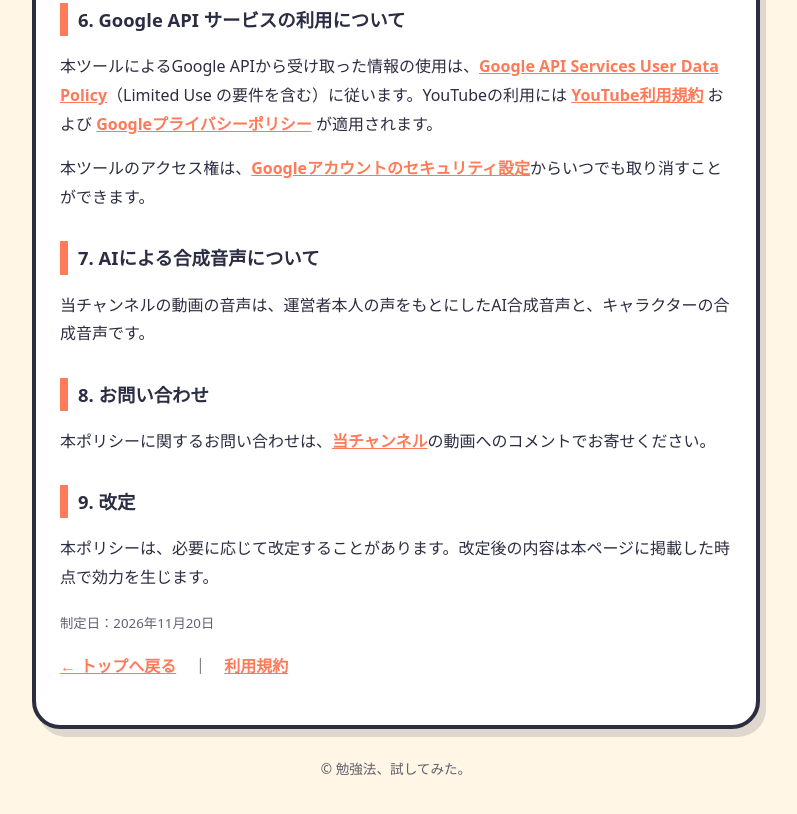
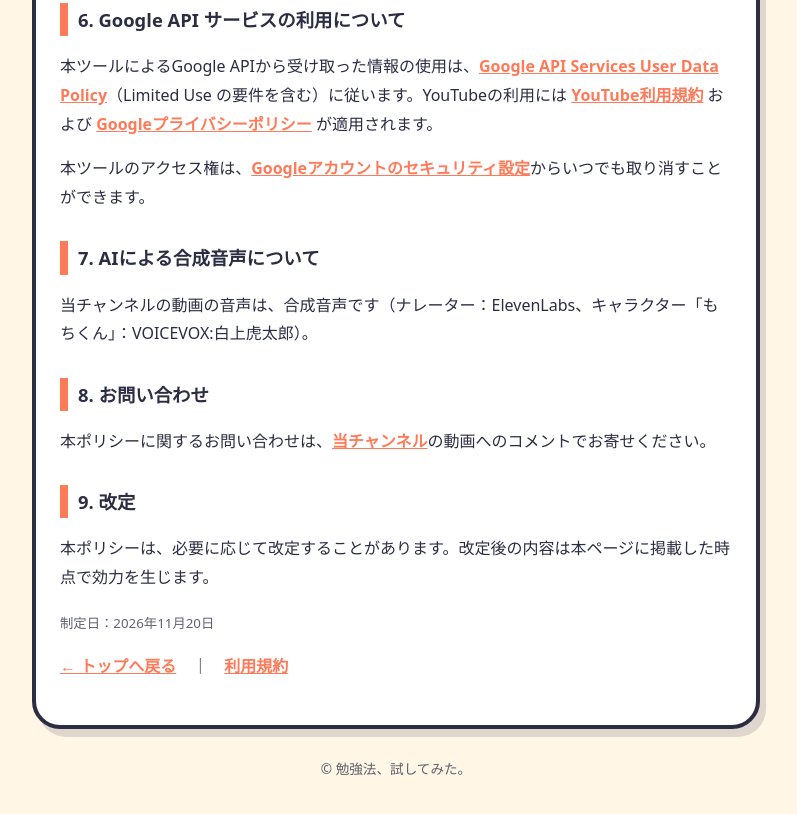
Before and after one commit to rsakashi0701-prog/rsakashi0701-prog.github.io, a plain HTML site: page privacy.html in a window 1280 px wide. Shown: the part 1714-2528 px from the top of the page, without its empty margins (244-1041 px from the left). Drawn offline with Linux system fonts and the light colour scheme.

Commit message:
プライバシーポリシー：音声の表記を更新
Co-Authored-By: Claude Opus 5.5 <noreply@anthropic.com>
Claude-Session: https://claude.ai/code/session_01EzR6y6yrWz12dGexjcu32v

```diff
--- a/privacy.html
+++ b/privacy.html
@@ -42,7 +42,7 @@
 <p>本ツールのアクセス権は、<a href="https://myaccount.google.com/permissions">Googleアカウントのセキュリティ設定</a>からいつでも取り消すことができます。</p>
 
 <h2>7. AIによる合成音声について</h2>
-<p>当チャンネルの動画の音声は、運営者本人の声をもとにしたAI合成音声と、キャラクターの合成音声です。</p>
+<p>当チャンネルの動画の音声は、合成音声です（ナレーター：ElevenLabs、キャラクター「もちくん」：VOICEVOX:白上虎太郎）。</p>
 
 <h2>8. お問い合わせ</h2>
 <p>本ポリシーに関するお問い合わせは、<a href="https://www.youtube.com/@benkyoho-tameshita">当チャンネル</a>の動画へのコメントでお寄せください。</p>
```
